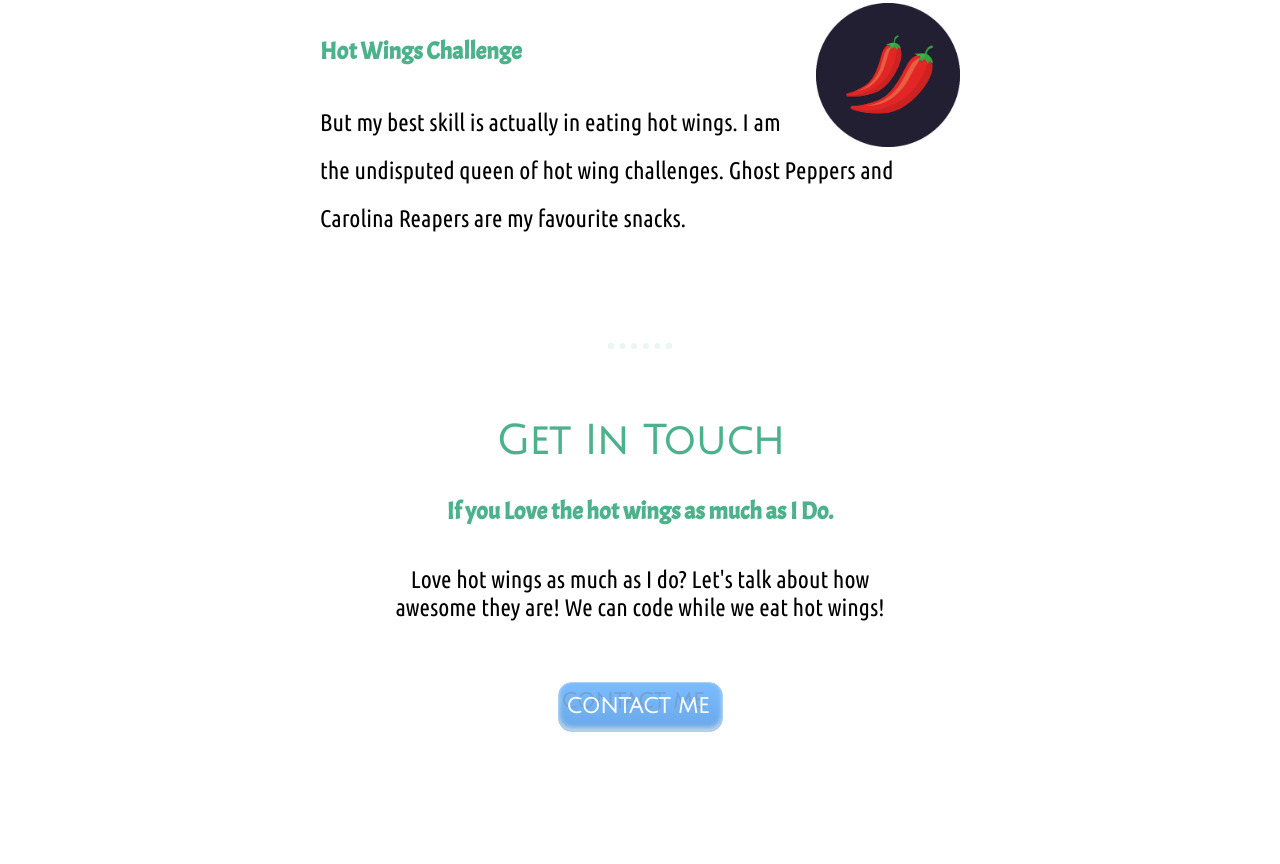
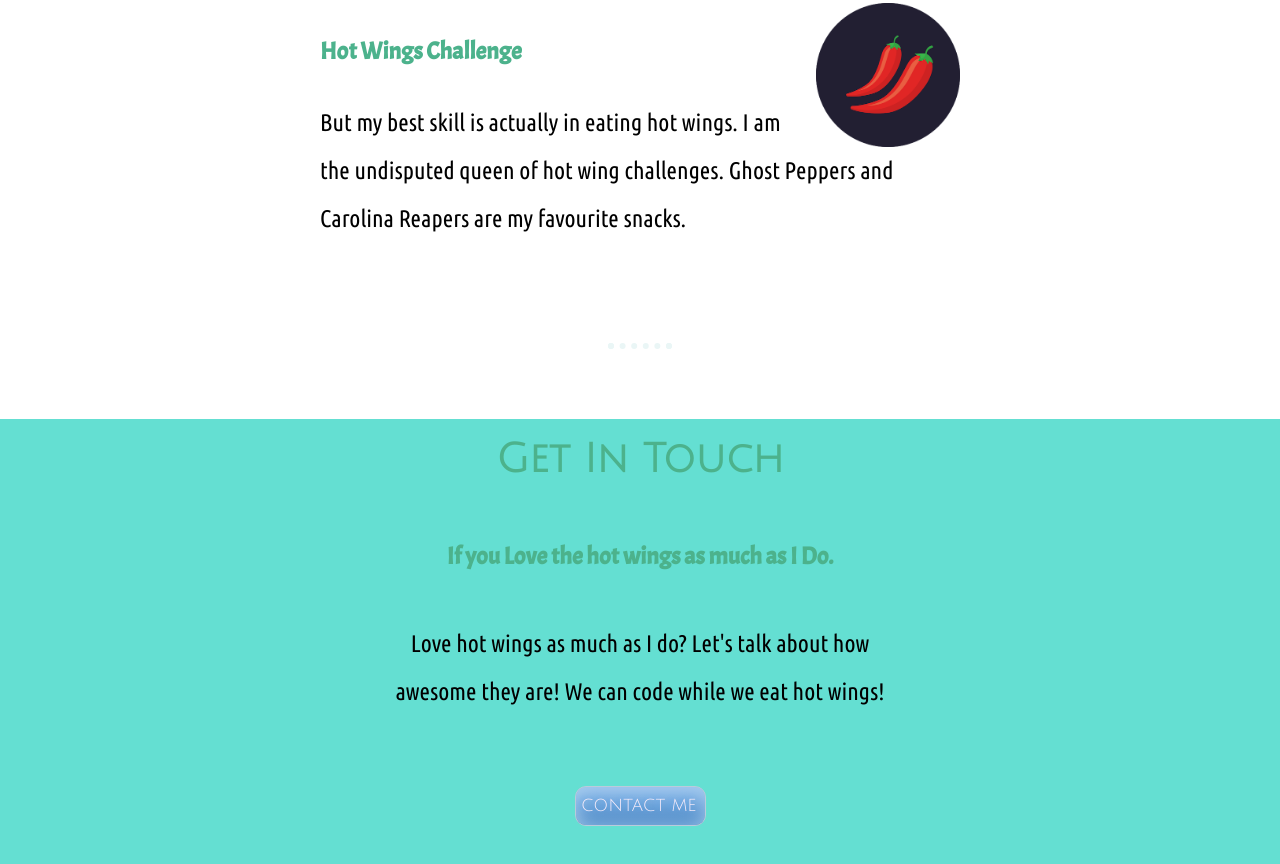
Before and after one commit to mradual/CV, a plain HTML site: page index.html in a window 1280 px wide. Shown: the part 1549-2413 px from the top of the page. Before the commit the page ends 2281 px from the top, so only its background shows below. Drawn offline with Linux system fonts and the light colour scheme; a web font is replaced by a local one.

Commit message:
Add files via upload

```diff
--- a/css/styles.css
+++ b/css/styles.css
@@ -38,6 +38,18 @@ span{
 	text-decoration: underline;
 }
 
+a{
+  color: #11999E;
+  font-family: 'Acme', sans-serif;
+  margin: 10px 20px;
+  text-decoration: none;
+}
+
+a:hover {
+  color: #EAF6F6;
+}
+
+
 /*---------------Class Selector------------------*/
 
 .top-container{
@@ -52,7 +64,11 @@ span{
 }
 
 .bottom-container{
-
+	background-color: #64DFD2;
+	font-size: 150%;
+	margin: 2rem auto 0 auto;
+	padding-bottom: 50px;
+	line-height: 2;
 }
 
 .top-cloud{
@@ -104,50 +120,55 @@ span{
 	margin: 40px auto 60px;
 }
 
+.copyright {
+  color: #EAF6F6;
+  font-size: 1.5rem;
+  padding: 20px 0;
+}
+
 .btn {
-	-moz-box-shadow:inset 0px -3px 5px 0px #cddae6;
-	-webkit-box-shadow:inset 0px -3px 5px 0px #cddae6;
-	box-shadow:inset 0px -3px 5px 0px #cddae6;
-	background:-webkit-gradient( linear, left top, left bottom, color-stop(0.05, #79bbff), color-stop(1, #69a8e8) );
-	background:-moz-linear-gradient( center top, #79bbff 5%, #69a8e8 100% );
-	filter:progid:DXImageTransform.Microsoft.gradient(startColorstr='#79bbff', endColorstr='#69a8e8');
-	background-color:#79bbff;
-	-webkit-border-top-left-radius:14px;
-	-moz-border-radius-topleft:14px;
-	border-top-left-radius:14px;
-	-webkit-border-top-right-radius:14px;
-	-moz-border-radius-topright:14px;
-	border-top-right-radius:14px;
-	-webkit-border-bottom-right-radius:14px;
-	-moz-border-radius-bottomright:14px;
-	border-bottom-right-radius:14px;
-	-webkit-border-bottom-left-radius:14px;
-	-moz-border-radius-bottomleft:14px;
-	border-bottom-left-radius:14px;
-	text-indent:-4.89px;
-	border:1px solid #a9cff5;
+	-moz-box-shadow:inset 1px 0px 20px -1px #a8cced;
+	-webkit-box-shadow:inset 1px 0px 20px -1px #a8cced;
+	box-shadow:inset 1px 0px 20px -1px #a8cced;
+	background:-webkit-gradient( linear, left top, left bottom, color-stop(0.05, #90bdeb), color-stop(1, #4282c2) );
+	background:-moz-linear-gradient( center top, #90bdeb 5%, #4282c2 100% );
+	filter:progid:DXImageTransform.Microsoft.gradient(startColorstr='#90bdeb', endColorstr='#4282c2');
+	background-color:#90bdeb;
+	-webkit-border-top-left-radius:11px;
+	-moz-border-radius-topleft:11px;
+	border-top-left-radius:11px;
+	-webkit-border-top-right-radius:11px;
+	-moz-border-radius-topright:11px;
+	border-top-right-radius:11px;
+	-webkit-border-bottom-right-radius:11px;
+	-moz-border-radius-bottomright:11px;
+	border-bottom-right-radius:11px;
+	-webkit-border-bottom-left-radius:11px;
+	-moz-border-radius-bottomleft:11px;
+	border-bottom-left-radius:11px;
+	text-indent:-2.58px;
+	border:1px solid #bacbdb;
 	display:inline-block;
-	color:#fafafa;
+	color:#faedfa;
 	font-family: 'Julius Sans One', sans-serif;
-	font-size:21px;
-	font-weight:bold;
+	font-size:17px;
+	font-weight:normal;
 	font-style:normal;
-	height:48px;
-	line-height:48px;
-	width:163px;
+	height:38px;
+	line-height:38px;
+	width:129px;
 	text-decoration:none;
 	text-align:center;
-	text-shadow:-5px -5px 0px #73a2d1;
+	text-shadow:-3px -1px 4px #65a8eb;
 }
+
 .btn:hover {
-	background:-webkit-gradient( linear, left top, left bottom, color-stop(0.05, #69a8e8), color-stop(1, #79bbff) );
-	background:-moz-linear-gradient( center top, #69a8e8 5%, #79bbff 100% );
-	filter:progid:DXImageTransform.Microsoft.gradient(startColorstr='#69a8e8', endColorstr='#79bbff');
-	background-color:#69a8e8;
-
+	background:-webkit-gradient( linear, left top, left bottom, color-stop(0.05, #4282c2), color-stop(1, #90bdeb) );
+	background:-moz-linear-gradient( center top, #4282c2 5%, #90bdeb 100% );
+	filter:progid:DXImageTransform.Microsoft.gradient(startColorstr='#4282c2', endColorstr='#90bdeb');
+	background-color:#4282c2;
 }
 
 .btn:active {
 	position:relative;
 	top:1px;
-}
```
